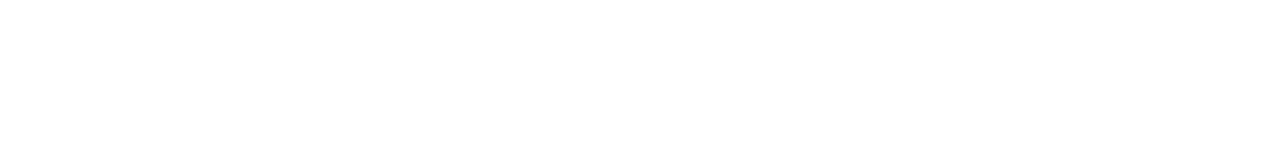
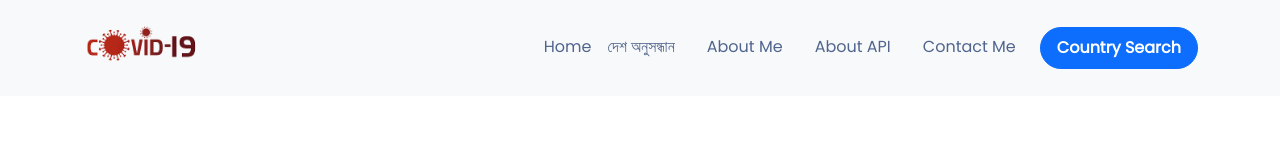
Before and after one commit to mdnajmul/covid-19-live-tracker-api-js, a plain HTML site: page index.html in a window 1280 px wide. Drawn offline with nearby package versions, Linux system fonts and the light colour scheme.

Commit message:
header nav bar section complete

```diff
--- a/css/style.css
+++ b/css/style.css
@@ -4,3 +4,8 @@
 * {
     font-family: "Poppins", sans-serif;
 }
+
+
+.menu {
+    color: #50658E;
+}
--- a/index.html
+++ b/index.html
@@ -5,11 +5,43 @@
     <meta http-equiv="X-UA-Compatible" content="IE=edge">
     <meta name="viewport" content="width=device-width, initial-scale=1.0">
     <title>Covid-19 Live Tracker</title>
+    <!-- bootstrap css -->
+    <link href="https://cdn.jsdelivr.net/npm/bootstrap@5.1.0/dist/css/bootstrap.min.css" rel="stylesheet" integrity="sha384-KyZXEAg3QhqLMpG8r+8fhAXLRk2vvoC2f3B09zVXn8CA5QIVfZOJ3BCsw2P0p/We" crossorigin="anonymous">
     <!-- custom css -->
     <link rel="stylesheet" href="css/style.css">
 </head>
 <body>
-
+    <header class="bg-light">
+        <nav class="navbar navbar-expand-lg">
+            <div class="container">
+              <a class="navbar-brand" href="#">
+                <img src="images/logo.png" alt="" height="70">
+              </a>
+              <div class="collapse navbar-collapse" id="navbarNav">
+                <ul class="navbar-nav ms-auto">
+                  <li class="nav-item">
+                    <a class="nav-link fs-6 menu" href="#">Home</a>
+                  </li>
+                  <li class="nav-item">
+                    <a class="nav-link fs-6 menu" aria-current="page" href="#">দেশ অনুসন্ধান</a>
+                  </li>
+                  <li class="nav-item ms-3">
+                    <a class="nav-link fs-6 menu" aria-current="page" href="#">About Me</a>
+                  </li>
+                  <li class="nav-item ms-3">
+                    <a class="nav-link fs-6 menu" aria-current="page" href="#">About API</a>
+                  </li>
+                  <li class="nav-item ms-3">
+                    <a class="nav-link fs-6 menu" aria-current="page" href="#">Contact Me</a>
+                  </li>
+                  <li class="nav-item ms-3">
+                    <a class="nav-link fs-6 fw-bold btn btn-primary text-white rounded-pill px-3" aria-current="page" href="#">Country Search</a>
+                  </li>
+                </ul>
+              </div>
+            </div>
+          </nav>
+    </header>
     <!-- custom js -->
     <script src="js/app.js"></script>
 </body>
```
Also changed, not shown: images/logo.png (added).
